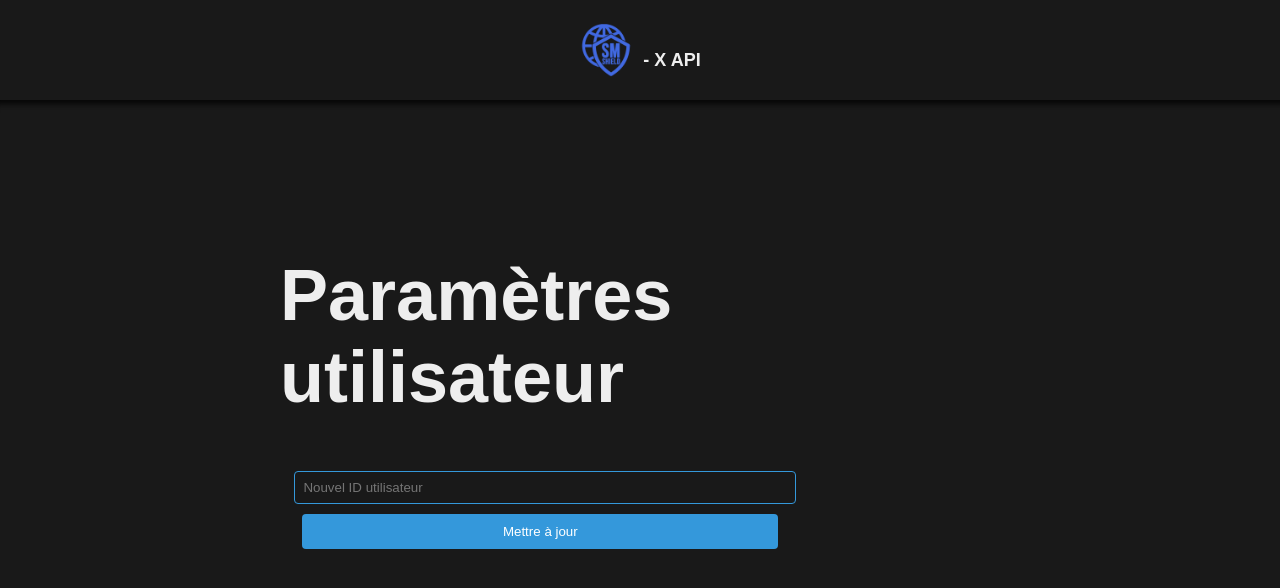
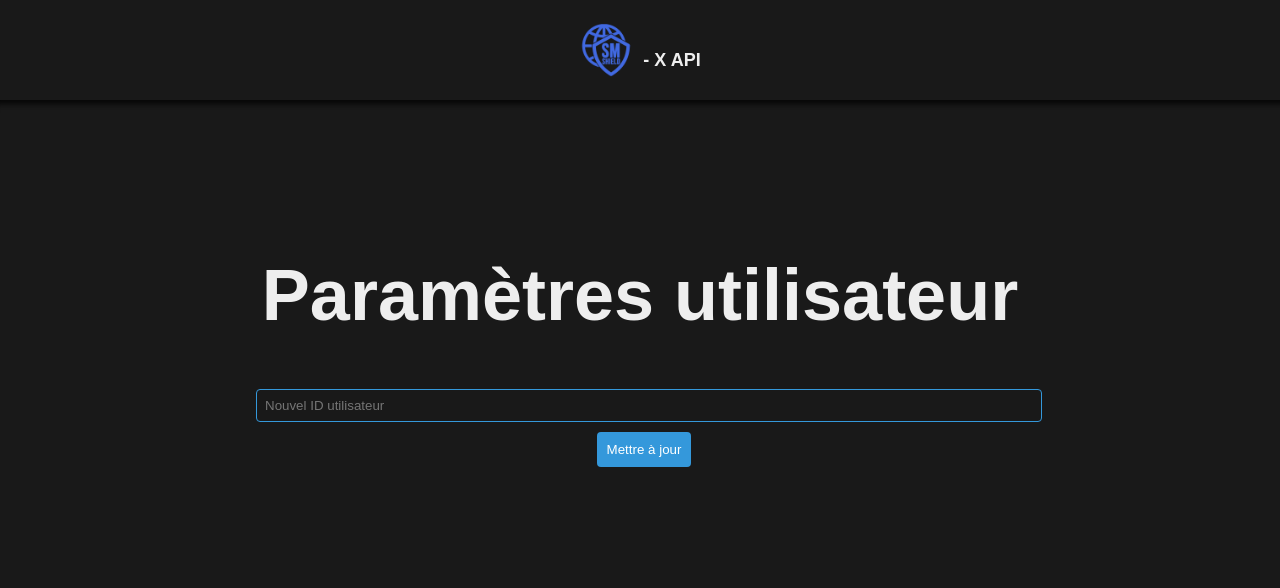
Before and after one commit to SM-Shield/X-Front, a React (Create React App) app: page /settings in a window 1280 px wide. Shown: the top 588 px of the page. Built offline with nearby package versions, Linux system fonts and the light colour scheme.

Commit message:
[FIX] css settings

```diff
--- a/src/pages/settings/Settings.js
+++ b/src/pages/settings/Settings.js
@@ -1,4 +1,6 @@
 import React, { useState } from 'react';
+import './settings.css';
+
 
 function UserSettings() {
   const [userId, setUserId] = useState(localStorage.getItem('actualUserId'));
@@ -39,15 +41,19 @@ function UserSettings() {
       </div>
       <div className="body-container">
         <h1>Paramètres utilisateur</h1>
-        <div className="big-card">
+        <div >
           <form onSubmit={handleSubmit}>
+            <div className="settings-container">
             <input
               type="text"
               placeholder="Nouvel ID utilisateur"
               value={userId}
               onChange={(e) => setUserId(e.target.value)}
             />
+            <div class="button-container">
             <button type="submit">Mettre à jour</button>
+            </div>
+            </div>
           </form>
         </div>
       </div>
--- /dev/null
+++ b/src/pages/settings/settings.css
@@ -0,0 +1,17 @@
+h1 {
+    padding: 0;
+    text-align: center;
+}
+
+.settings-container {
+margin: auto;
+}
+
+form {
+    width: 100%;
+    display: block;
+}
+
+.button-container {
+    text-align: center;
+}
```
